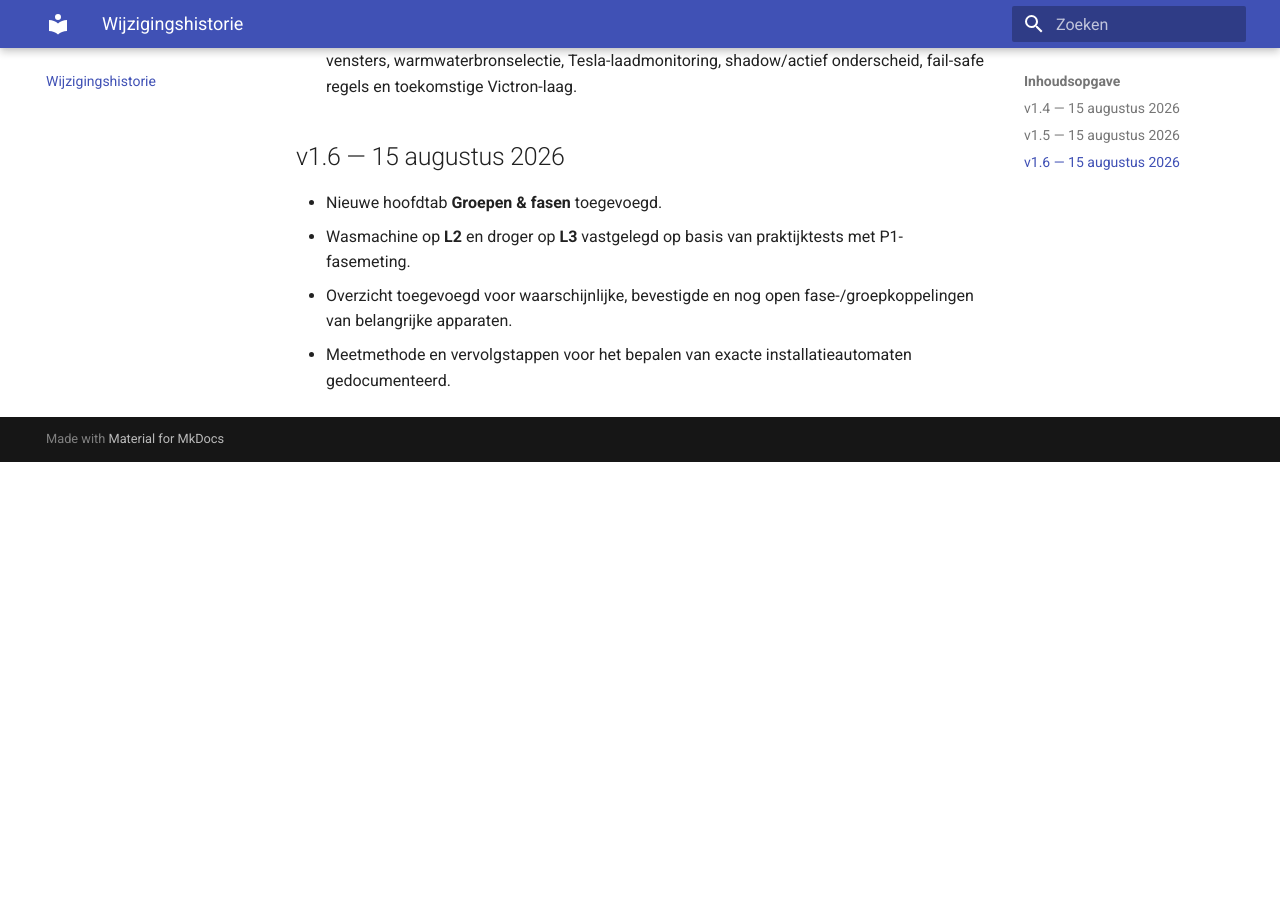
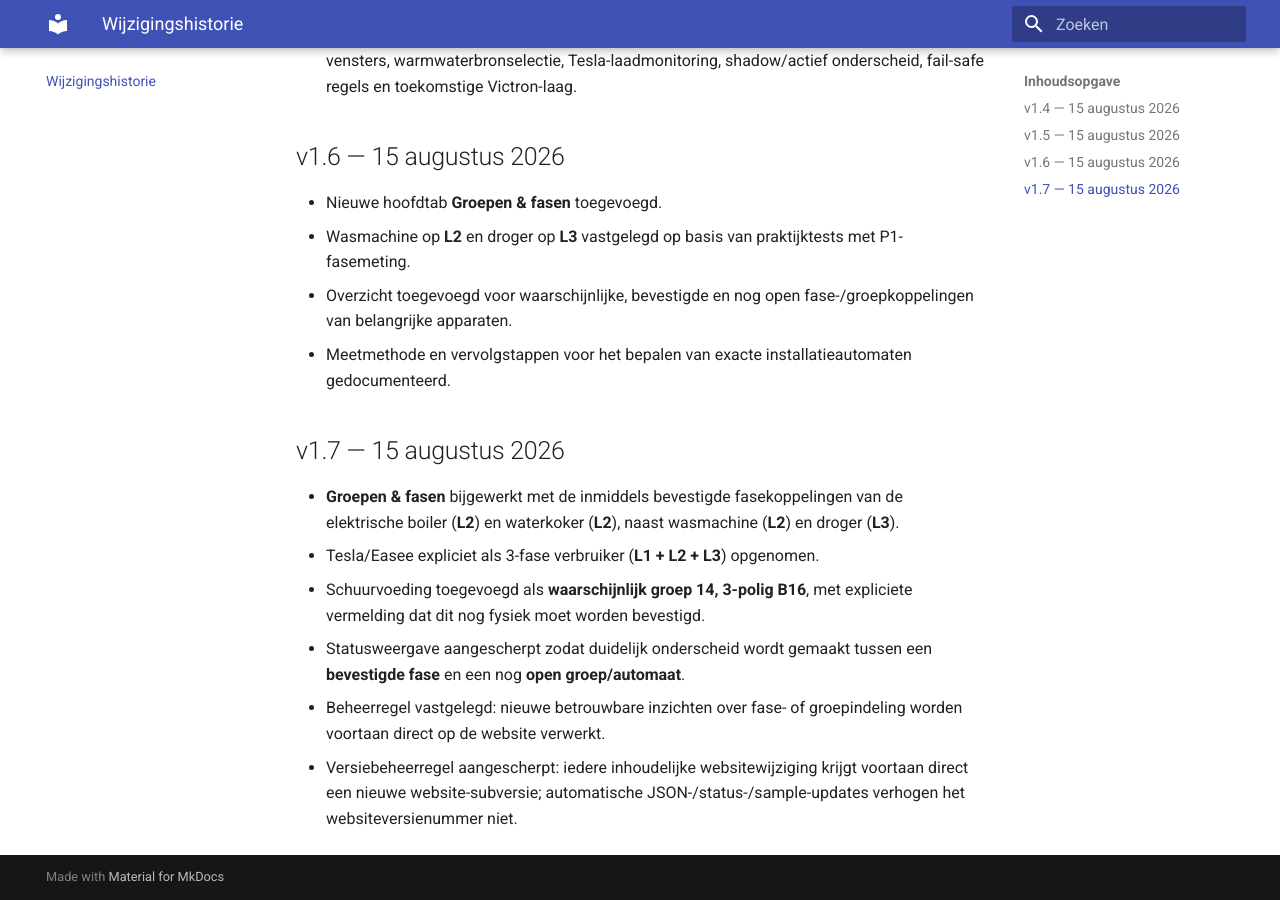
Before and after one commit to OnsKasteeltje/homey-energy-manual, an MkDocs documentation site: the page built from docs/wijzigingshistorie.md, in a window 1280 px wide and 900 px high, scrolled down 716 px. Built offline with MkDocs 1.6.1 and Material for MkDocs 9.7.7, drawn with Linux system fonts in a browser that asks for light colours; before the commit the page ends 1178 px from its top, so only the background shows below that.

Commit message:
docs: update website history to v1.7

```diff
--- a/docs/wijzigingshistorie.md
+++ b/docs/wijzigingshistorie.md
@@ -25,3 +25,13 @@
 - Wasmachine op **L2** en droger op **L3** vastgelegd op basis van praktijktests met P1-fasemeting.
 - Overzicht toegevoegd voor waarschijnlijke, bevestigde en nog open fase-/groepkoppelingen van belangrijke apparaten.
 - Meetmethode en vervolgstappen voor het bepalen van exacte installatieautomaten gedocumenteerd.
+
+
+## v1.7 — 15 augustus 2026
+
+- **Groepen & fasen** bijgewerkt met de inmiddels bevestigde fasekoppelingen van de elektrische boiler (**L2**) en waterkoker (**L2**), naast wasmachine (**L2**) en droger (**L3**).
+- Tesla/Easee expliciet als 3-fase verbruiker (**L1 + L2 + L3**) opgenomen.
+- Schuurvoeding toegevoegd als **waarschijnlijk groep 14, 3-polig B16**, met expliciete vermelding dat dit nog fysiek moet worden bevestigd.
+- Statusweergave aangescherpt zodat duidelijk onderscheid wordt gemaakt tussen een **bevestigde fase** en een nog **open groep/automaat**.
+- Beheerregel vastgelegd: nieuwe betrouwbare inzichten over fase- of groepindeling worden voortaan direct op de website verwerkt.
+- Versiebeheerregel aangescherpt: iedere inhoudelijke websitewijziging krijgt voortaan direct een nieuwe website-subversie; automatische JSON-/status-/sample-updates verhogen het websiteversienummer niet.
```
